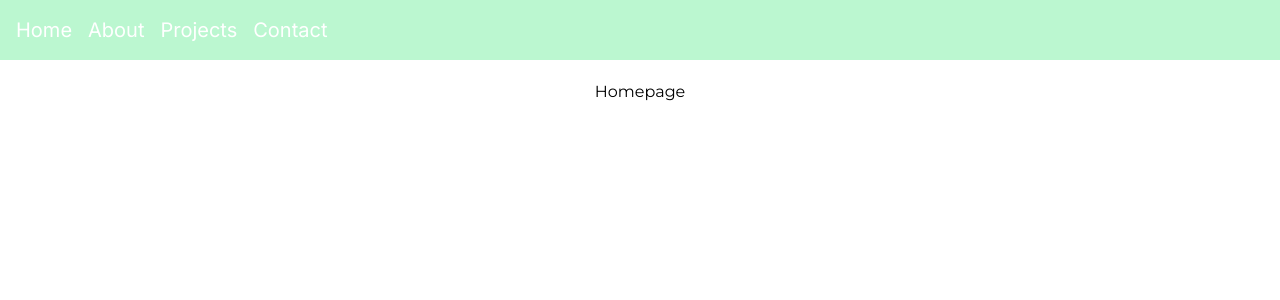
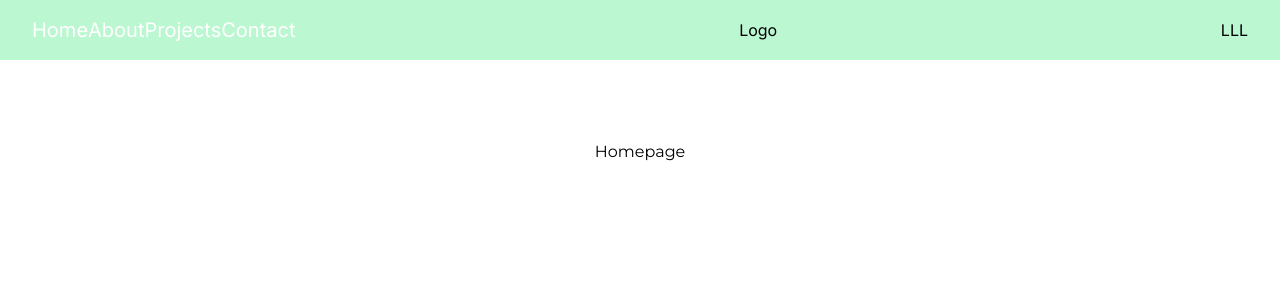
Before and after one commit to Gavinpiy/portfolio, a Next.js app: page / in a window 1280 px wide. Shown: the top 300 px of the page. Built offline with nearby package versions, Linux system fonts and the light colour scheme.

Commit message:
header sytling

```diff
--- a/components/Header.jsx
+++ b/components/Header.jsx
@@ -2,10 +2,15 @@ import Link from "next/link";
 
 const Header = () => {
   return (
-    <header className="flex gap-4 items-center w-full justify-start bg-green-200 p-4 fixed">
+    <header className="flex bg-green-200 items-center py-4 px-8 justify-between">
+      <nav className="flex just">
         <Link href="/">
-        <p className="text-xl  text-white hover:underline
-        ">Home</p>
+          <p
+            className="text-xl  text-white hover:underline
+        "
+          >
+            Home
+          </p>
         </Link>
         <Link href="/about">
           <p className="text-xl  text-white hover:underline">About</p>
@@ -16,6 +21,20 @@ const Header = () => {
         <Link href="/contact">
           <p className="text-xl  text-white hover:underline">Contact</p>
         </Link>
+      </nav>
+
+      <h2>Logo</h2>
+      <nav>
+        <Link href="/" target={"blank"}>
+          L
+        </Link>
+        <Link href="/" target={"blank"}>
+          L
+        </Link>
+        <Link href="/" target={"blank"}>
+          L
+        </Link>
+      </nav>
     </header>
   );
 };
```
Lines whose indentation alone changed are shown as unchanged.
